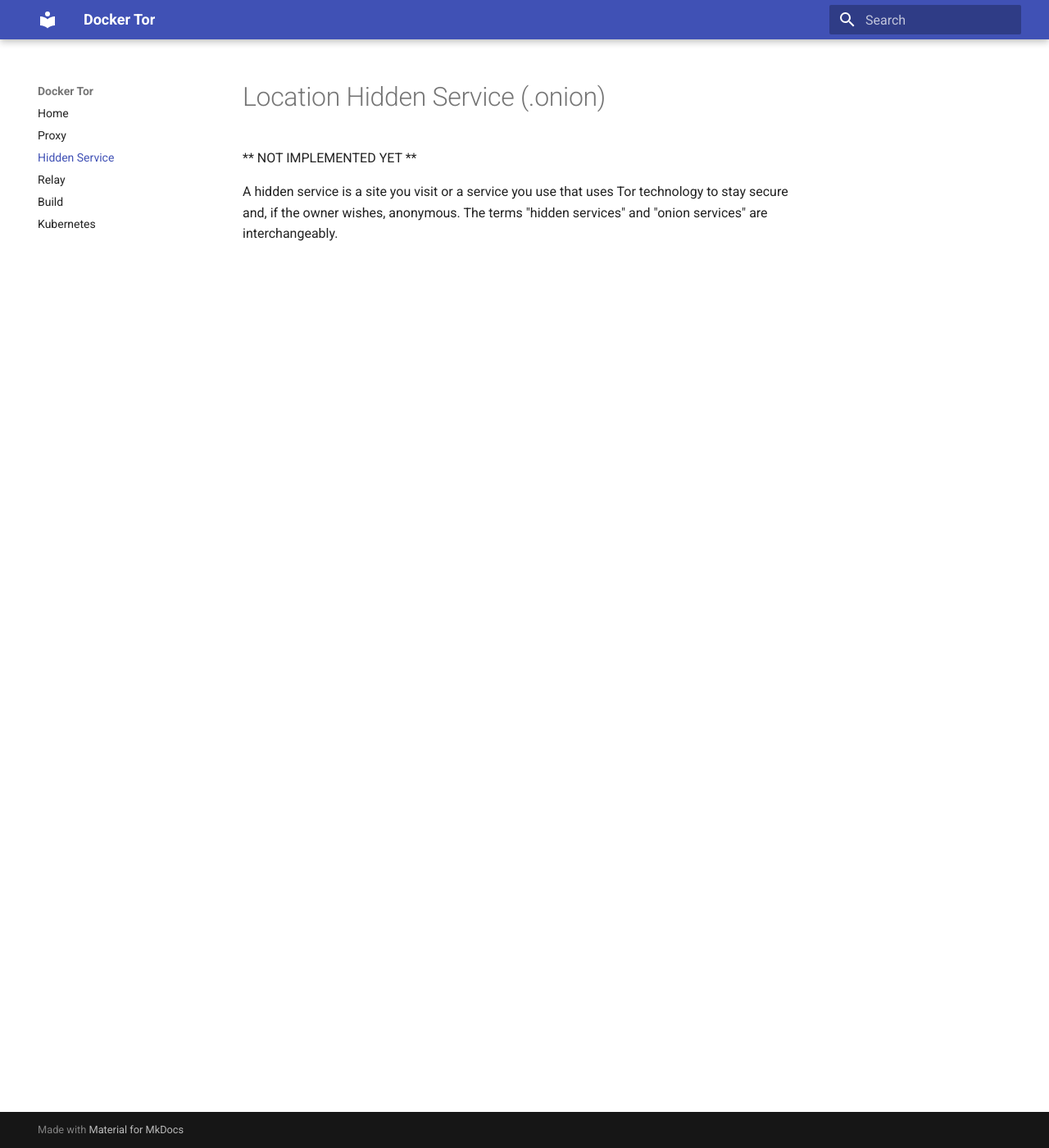
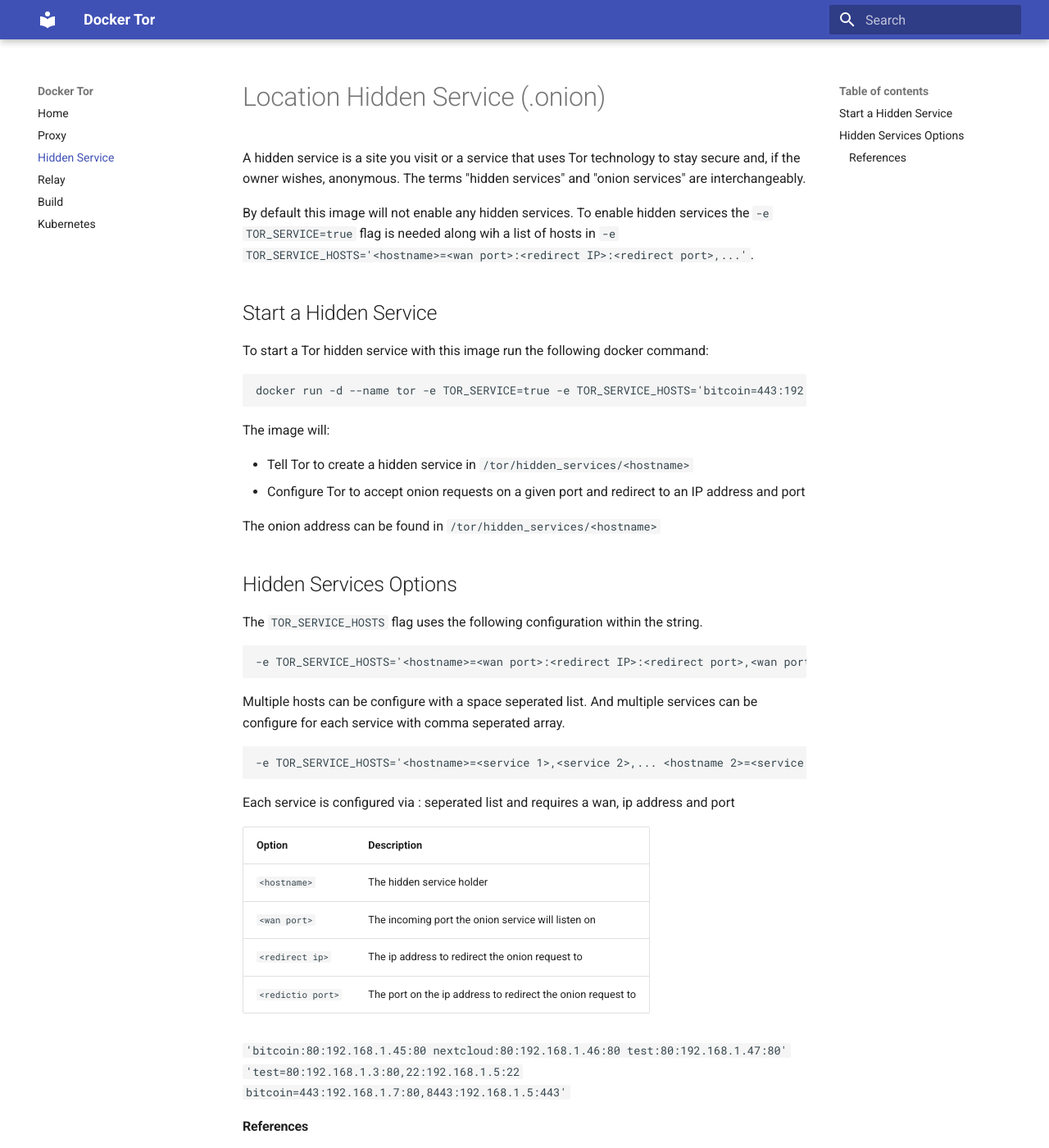
Before and after one commit to BarneyBuffet/docker-tor, an MkDocs documentation site: the page built from docs/service.md, in a window 1280 px wide and 1400 px high. Shown: the whole window at 82% size. Built offline with MkDocs 1.6.1 and Material for MkDocs 9.7.7, drawn with Linux system fonts in a browser that asks for light colours; some of the changed text lies outside the part shown.

Commit message:
Hidden services init configuration

````diff
--- a/docs/service.md
+++ b/docs/service.md
@@ -1,5 +1,56 @@
 # Location Hidden Service (.onion)
 
-** NOT IMPLEMENTED YET **
+A hidden service is a site you visit or a service that uses Tor technology to stay secure and, if the owner wishes, anonymous. The terms "hidden services" and "onion services" are interchangeably.
 
-A hidden service is a site you visit or a service you use that uses Tor technology to stay secure and, if the owner wishes, anonymous. The terms "hidden services" and "onion services" are interchangeably.
+By default this image will not enable any hidden services. To enable hidden services the `-e TOR_SERVICE=true` flag is needed along wih a list of hosts in `-e TOR_SERVICE_HOSTS='<hostname>=<wan port>:<redirect IP>:<redirect port>,...'`.
+
+## Start a Hidden Service
+
+To start a Tor hidden service with this image run the following docker command:
+
+```bash
+docker run -d --name tor -e TOR_SERVICE=true -e TOR_SERVICE_HOSTS='bitcoin=443:192.168.1.7:80,8443:192.168.1.5:443` -p 9050:9050/tcp barneybuffet/tor:latest
+```
+
+The image will:
+
+* Tell Tor to create a hidden service in `/tor/hidden_services/<hostname>`
+* Configure Tor to accept onion requests on a given port and redirect to an IP address and port
+
+The onion address can be found in `/tor/hidden_services/<hostname>`
+
+## Hidden Services Options
+
+The `TOR_SERVICE_HOSTS` flag uses the following configuration within the string.
+
+```bash
+-e TOR_SERVICE_HOSTS='<hostname>=<wan port>:<redirect IP>:<redirect port>,<wan port>:<redirect IP>:<redirect port>,... <hostname>=<wan port>:<redirect IP>:<redirect port>,<wan port>:<redirect IP>:<redirect port>,...
+```
+
+Multiple hosts can be configure with a space seperated list. And multiple services can be configure for each service with comma seperated array.
+
+```bash
+-e TOR_SERVICE_HOSTS='<hostname>=<service 1>,<service 2>,... <hostname 2>=<service 1>,<service 2>,<service 3> ...
+```
+
+Each service is configured via : seperated list and requires a wan, ip address and port
+
+| Option            | Description                                                 |
+|:------------------|:------------------------------------------------------------|
+| `<hostname>`      | The hidden service holder                                   |
+| `<wan port>`      | The incoming port the onion service will listen on          |
+| `<redirect ip>`   | The ip address to redirect the onion request to             |
+| `<redictio port>` | The port on the ip address to redirect the onion request to |
+
+
+
+
+
+`'bitcoin:80:192.168.1.45:80 nextcloud:80:192.168.1.46:80 test:80:192.168.1.47:80'`
+`'test=80:192.168.1.3:80,22:192.168.1.5:22 bitcoin=443:192.168.1.7:80,8443:192.168.1.5:443'`
+
+
+#### References
+
+* [Best Practices for Hosting Onion Services](https://riseup.net/en/security/network-security/tor/onionservices-best-practices)
+* [Tor Hidden Services ](https://www.linuxjournal.com/content/tor-hidden-services)
````
Also changed, not shown: docs/index.md (+12 -1 lines), 3 other files.
